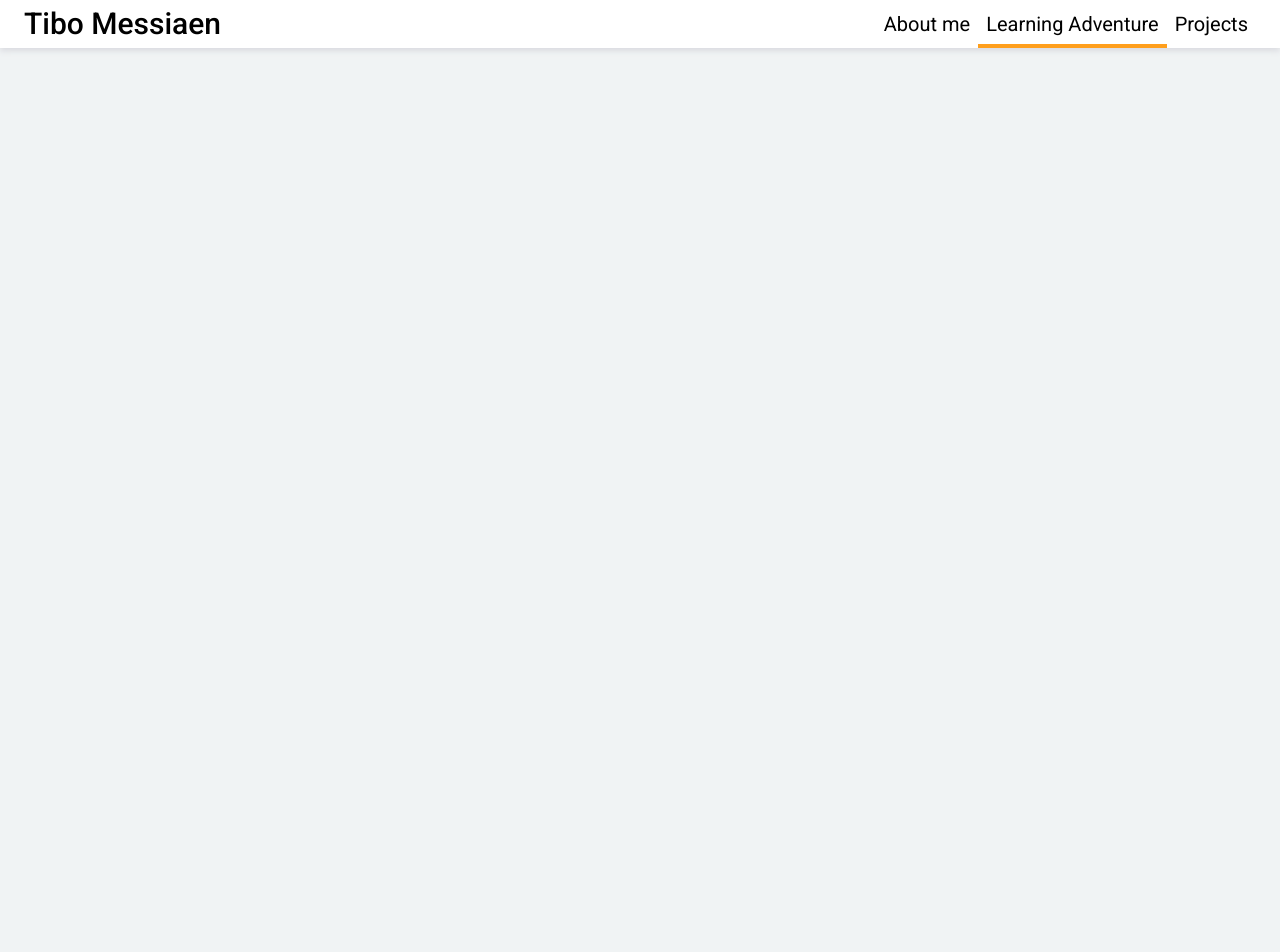
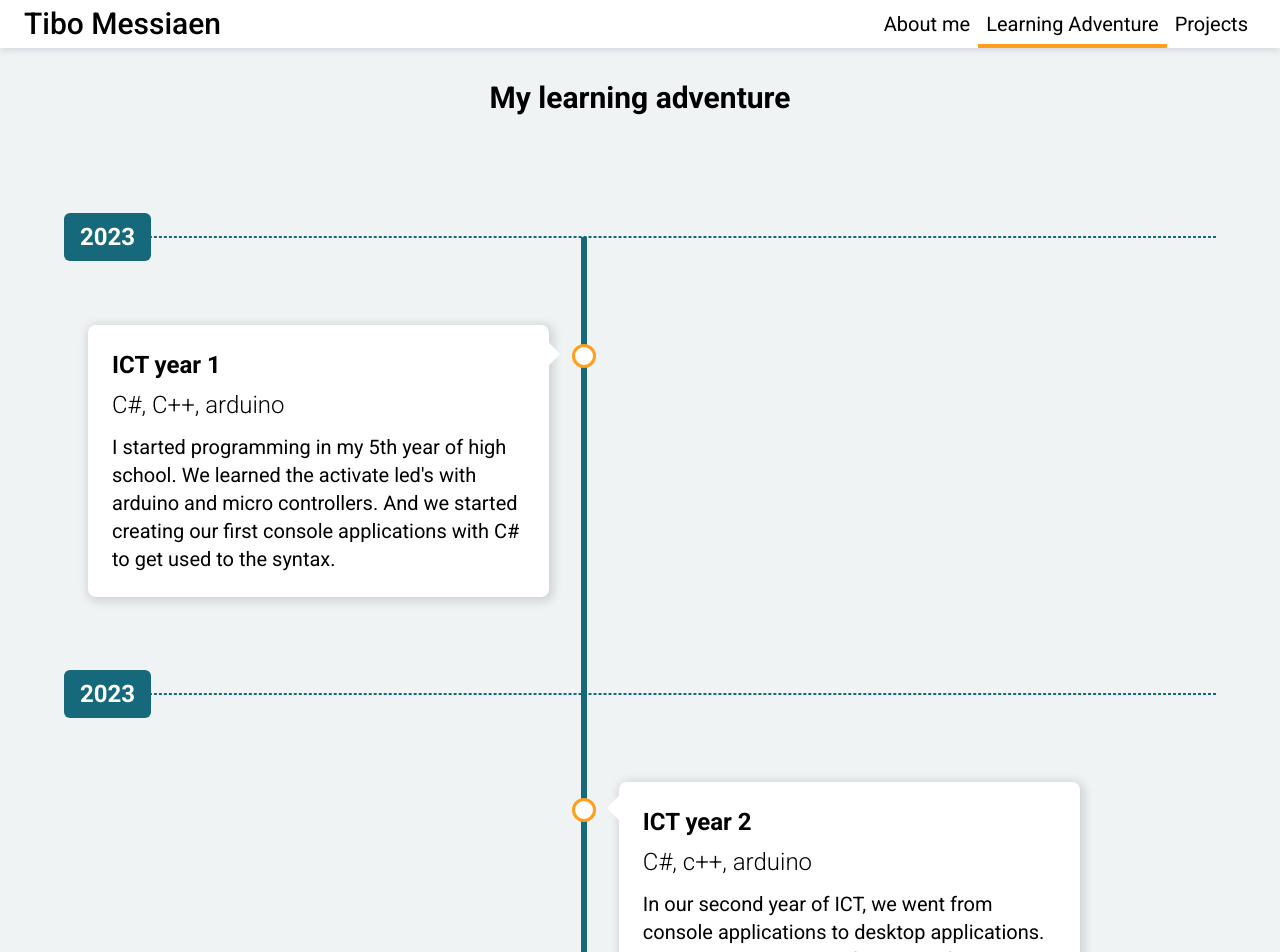
Before and after one commit to Vandammecasper/Portfolio, a React (Vite) app in the folder Portfolio/: page /learning in a window 1280 px wide. Shown: the top 952 px of the page. Before the commit the page ends 800 px from the top, so only its background shows below. Built offline with nearby package versions, Linux system fonts and the light colour scheme.

Commit message:
feat: responsif learning page with components

```diff
--- a/Portfolio/src/components/Header.tsx
+++ b/Portfolio/src/components/Header.tsx
@@ -19,7 +19,7 @@ export default ({title,target}:Props) => {
   }
 
   return (
-    <header className="flex place-content-between bg-white px-4 content-center text-center place-items-center h-12 shadow-header xl:px-6 2xl:px-24">
+    <header className="flex place-content-between bg-white px-4 content-center text-center place-items-center h-10 shadow-header xl:h-12 xl:px-6 2xl:px-24">
       <Link to='/'><h1 className='text-2xl font-medium xl:text-3xl'>{title}</h1></Link>
       <div className='hidden sm:flex xl:text-xl'>
         <ul>
--- /dev/null
+++ b/Portfolio/src/components/LearningCard.tsx
@@ -0,0 +1,60 @@
+import { useEffect, useState, useLayoutEffect } from "react";
+
+export default ({title, subtitle, content, side}:{title:string, subtitle:string, content:string, side:string}) => {
+    let [sideState, setSide] = useState<string>(side);
+    const [size, setSize] = useState([0, 0]);
+
+    useEffect(() => {
+        function updateSize() {
+            setSize([window.innerWidth, window.innerHeight]);
+            if(window.innerWidth < 640) {
+                sideState = 'right';
+                setSide(sideState);
+            }
+            else {
+                sideState = side;
+                setSide(sideState);
+            }
+        }
+        window.addEventListener('resize', updateSize);
+        updateSize();
+        return () => window.removeEventListener('resize', updateSize);
+    }, []);
+
+
+
+    return (
+        <div className="flex">
+
+            {sideState === 'left' &&
+                <div className="flex w-full">
+                    <div className="inline-block w-full ml-6 mb-4 bg-white p-6 rounded-lg shadow-card sm:w-2/5">
+                        <h1 className="font-bold text-xl mb-2 xl:text-2xl">{title}</h1>
+                        <h2 className="text-xl font-light mb-3 xl:text-2xl">{subtitle}</h2>
+                        <p className="xl:text-xl">{content}</p>
+                    </div>
+
+                    <div className="inline-block border-3 border-caribbean-current mx-8 -my-22">
+                        <div className="absolute -ml-12 mt-26 h-5 w-5 rotate-45 bg-white"></div>
+                        <div className="absolute -ml-3 mt-26 h-6 w-6 rounded-full border-3 border-orange-peel bg-white"></div>
+                    </div>
+                </div>
+            }
+
+            {sideState === 'right' &&
+                <div className="flex w-full">
+                    <div className="sm:mx-7"></div>
+                    <div className="inline-block border-3 border-caribbean-current mx-8 -my-22 sm:ml-2/5"></div>
+
+                    <div className="inline-block w-full mr-6 mb-4 bg-white p-6 rounded-lg shadow-card sm:w-2/5">
+                        <div className="absolute -ml-18 -mt-2 h-6 w-6 rounded-full border-3 border-orange-peel bg-white"></div>
+                        <div className="absolute -ml-8 -mt-2 h-5 w-5 rotate-45 bg-white"></div>
+                        <h1 className="font-bold text-xl mb-2 xl:text-2xl">{title}</h1>
+                        <h2 className="text-xl font-light mb-3 xl:text-2xl">{subtitle}</h2>
+                        <p className="xl:text-xl">{content}</p>
+                    </div>
+                </div>
+            }
+        </div>
+    );
+  };
--- /dev/null
+++ b/Portfolio/src/components/SeperatorLine.tsx
@@ -0,0 +1,8 @@
+export default ({year}:{year:string}) => {
+    return (
+        <div>
+            <hr className='inline-block border border-dashed border-caribbean-current my-20 w-full'/>
+            <div className="absolute font-bold text-white text-xl -mt-28 px-4 py-2 rounded-md bg-caribbean-current xl:text-2xl">{year}</div>
+        </div>
+    );
+  };
--- /dev/null
+++ b/Portfolio/src/components/Title.tsx
@@ -0,0 +1,5 @@
+export default ({title}:{title:string}) => {
+  return (
+    <h1 className='text-2xl text-center pt-6 pb-5 font-bold xl:text-3xl xl:pt-8 xl:pb-10 2xl:text-4xl 2xl:pt-10 2xl:pb-12 '>{title}</h1>
+  );
+};
--- a/Portfolio/src/routes/Home.tsx
+++ b/Portfolio/src/routes/Home.tsx
@@ -8,6 +8,7 @@ import profileIcon from '../assets/imgs/profileIcon.png'
 import cv from '../assets/pdfs/Tibo_Messiaen_CV.pdf'
 import ContactInfo from '../components/ContactInfo';
 import EducationInfo from '../components/EducationInfo';
+import Title from '../components/Title';
 
 function Home() {
 
@@ -15,7 +16,7 @@ function Home() {
     <div className="Home">
       <Header title='Tibo Messiaen'/>
 
-      <h1 className='text-2xl text-center pt-4 pb-5 font-bold text-caribbean-current xl:text-3xl xl:pt-8 xl:pb-10 2xl:text-4xl 2xl:pt-10 2xl:pb-12 '>Welcome</h1>
+      <Title title="Welcome"/>
 
       <p className='text-center text-sm px-4 pb-4 max-w-lg m-auto xl:text-base xl:max-w-xl xl:pb-6 2xl:text-xl 2xl:max-w-2xl 2xl:pb-8'>
         Welcome to my online portfolio. Below you can find my online Curriculum Vitae.
@@ -28,7 +29,7 @@ function Home() {
         <p className='m-4 ml-0'>DOWNLOAD MY CV</p></a>
 
       <div className='xl:flex xl:mx-24'>
-        <div className='w-full bg-caribbean-current text-center max-w-lg m-auto xl:inline-block xl:h-200 xl:mt-0 xl:mr-6'>
+        <div className='w-full bg-caribbean-current text-center max-w-md m-auto xl:inline-block xl:h-200 xl:mt-0 xl:mr-6'>
             <div className='p-10 text-white border-b border-whtie'>
               <img src={profileIcon} alt="Profile icon" className='rounded-full w-16 h-16 m-auto mb-4'/>
 
--- a/Portfolio/src/routes/Learning.tsx
+++ b/Portfolio/src/routes/Learning.tsx
@@ -1,4 +1,7 @@
 import Header from '../components/Header'
+import Title from '../components/Title'
+import SeperatorLine from '../components/SeperatorLine'
+import LearningCard from '../components/LearningCard'
 
 
 function Learning() {
@@ -6,6 +9,17 @@ function Learning() {
   return (
     <div className="Learning">
         <Header title='Tibo Messiaen' target='Learning Adventure'/>
+
+        <Title title="My learning adventure"/>
+
+        <div className='max-w-6xl m-auto'>
+          <SeperatorLine year="2023"/>
+          <LearningCard side='left' title='ICT year 1' subtitle='C#, C++, arduino' content="I started programming in my 5th year of high school. We learned the activate led's with arduino and micro controllers. And we started creating our first console applications with C# to get used to the syntax."/>
+
+          <SeperatorLine year="2023"/>
+          <LearningCard side='right' title='ICT year 2' subtitle='C#, c++, arduino' content='In our second year of ICT, we went from console applications to desktop applications. And we went in depth of the c++ of how the shift registers work.'/>
+          <LearningCard side='left' title='Self Learning' subtitle='C#' content='I really enjoyed the C# programmes we made and so I started creating my own C# applications with the help of youtube tutorials. I created one big dasboard application with all the different usefull features we created over the years (sorting algorithms, random number generators, ...). This was also the year that I created my first snake and tetris desktop application.'/>
+        </div>
     </div>
   )
 }
--- a/Portfolio/tailwind.config.cjs
+++ b/Portfolio/tailwind.config.cjs
@@ -6,7 +6,21 @@ module.exports = {
   ],
   theme: {
     extend: {
+      margin:{
+        '18' : '4.45rem',
+        '26' : '6.5rem',
+        '2/5': '40%',
+      },
+      borderWidth: {
+        '3': '3px',
+        '4': '4px',
+        '5': '5px',
+        '6': '6px',
+        '7': '7px',
+        '8': '8px',
+      },
       spacing: {
+        '22' : '5.5rem',
         '128': '32rem',
         '144': '36rem',
         '160': '40rem',
@@ -15,6 +29,7 @@ module.exports = {
       },
       boxShadow: {
         'header': '0 3px 6px 0 #dadbe0;',
+        'card': '2px 2px 10px 3px rgba(0,0,0,.13);'
       },
       colors: {
         "anti-flash-white": "#F0F3F4",
```
